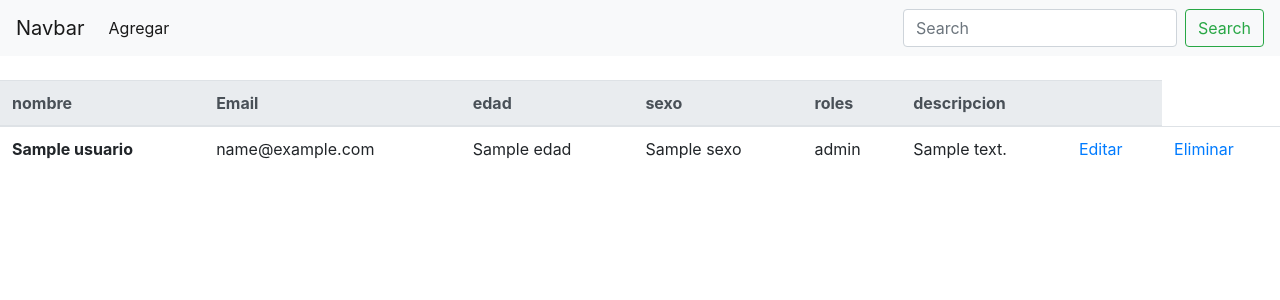
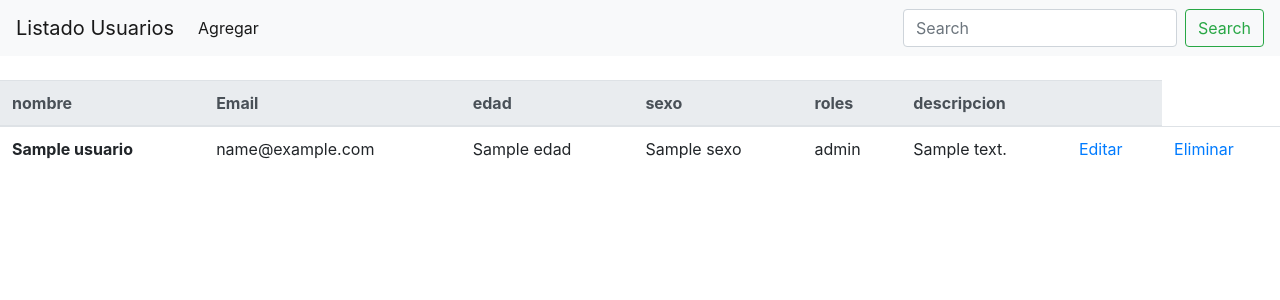
Before and after one commit to DANY-525/tallerphp, a PHP site: template view/usuarios/listarUsuario.php in a window 1280 px wide. Shown: the top 300 px of the page. Run offline with PHP 8.4, Linux system fonts and the light colour scheme; the template is opened without the code that fills it: most values are stand-ins (such as "Sample title", 1, 10 or a date in 2020).

Commit message:
listado de usuarios bootstraps

```diff
--- a/view/usuarios/listarUsuario.php
+++ b/view/usuarios/listarUsuario.php
@@ -13,7 +13,7 @@
 
 
 <nav class="navbar navbar-expand-lg navbar-light bg-light">
-  <a class="navbar-brand" href="#">Navbar</a>
+  <a class="navbar-brand" href="#">Listado Usuarios</a>
   <button class="navbar-toggler" type="button" data-toggle="collapse" data-target="#navbarTogglerDemo02" aria-controls="navbarTogglerDemo02" aria-expanded="false" aria-label="Toggle navigation">
     <span class="navbar-toggler-icon"></span>
   </button>
@@ -21,7 +21,7 @@
   <div class="collapse navbar-collapse" id="navbarTogglerDemo02">
     <ul class="navbar-nav mr-auto mt-2 mt-lg-0">
       <li class="nav-item active">
-        <a class="nav-link" href="#">Agregar<span class="sr-only">(current)</span></a>
+        <a class="nav-link" href="index.php?modulo=usuarios&funcion=create">Agregar<span class="sr-only">(current)</span></a>
       </li>
 
     </ul>
```
